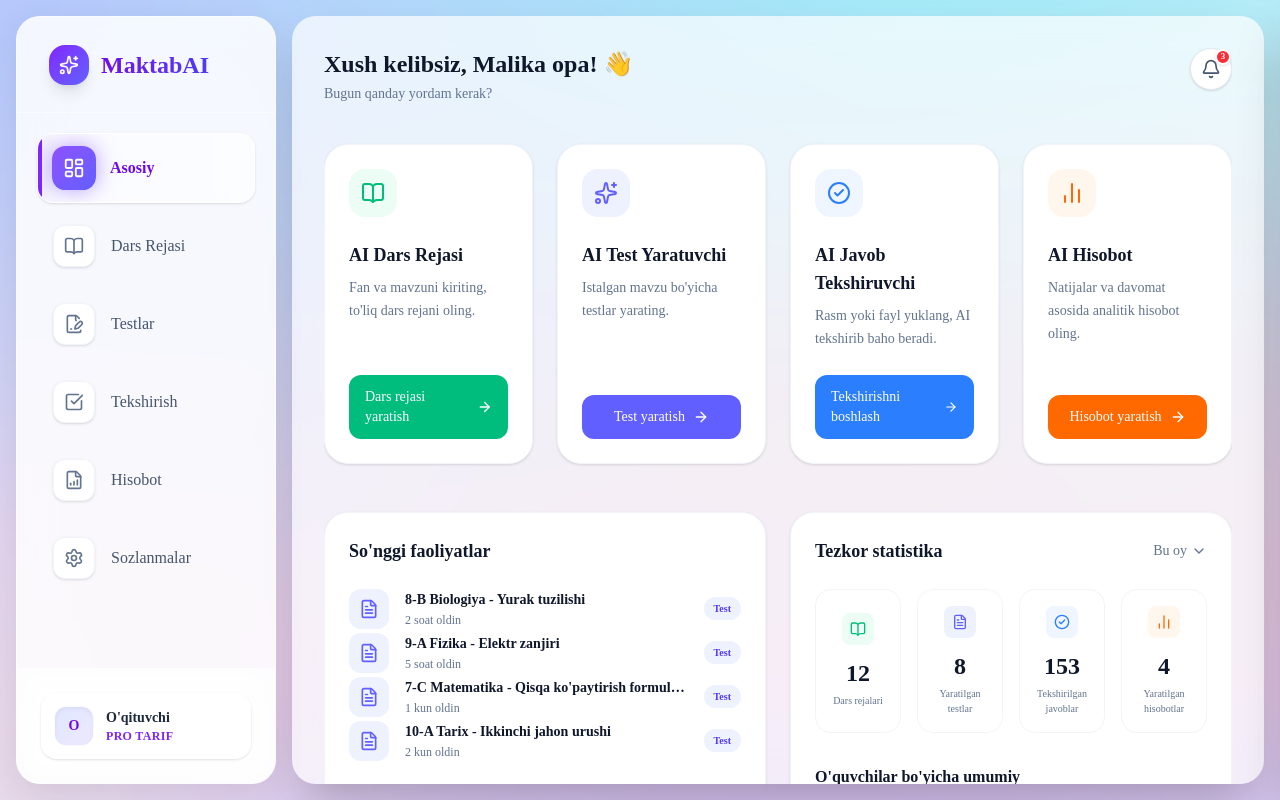
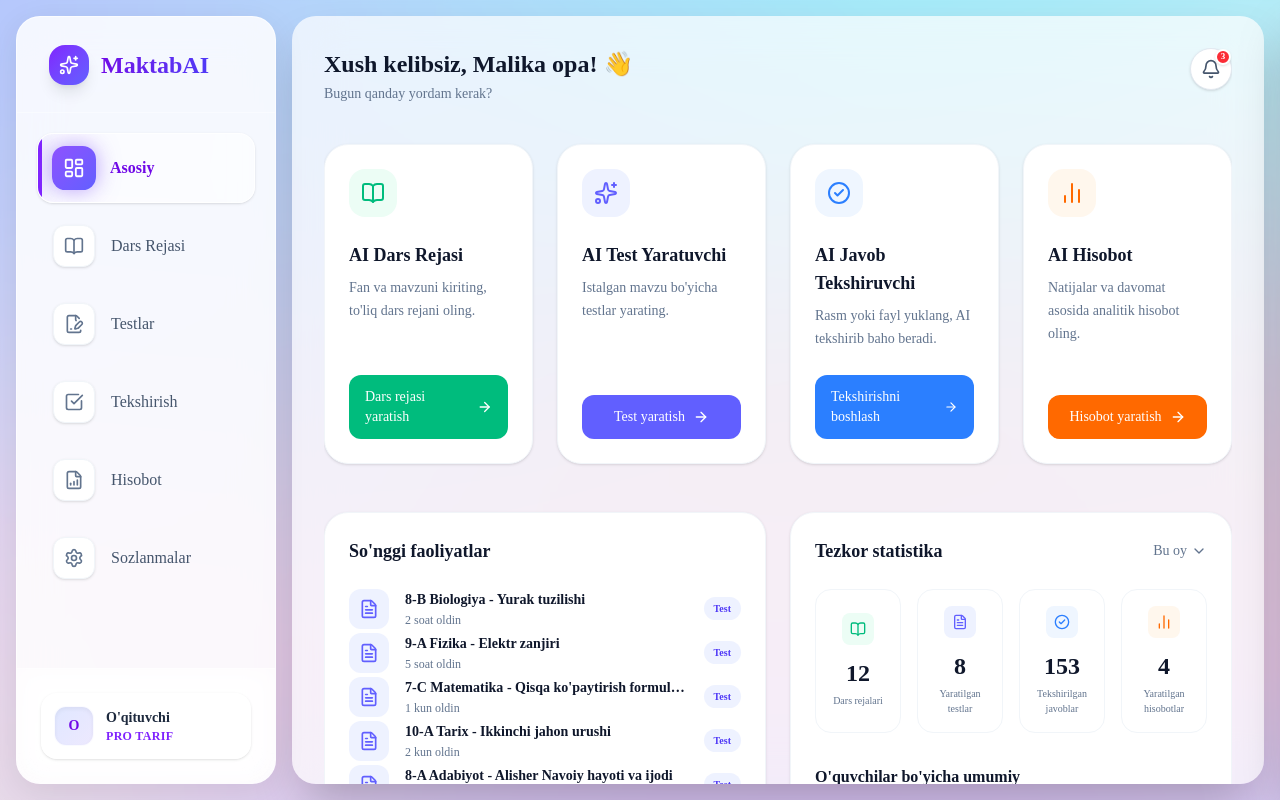
Before and after one commit to baxtiyorovbobojon06-ops/ZeroUp, a Next.js app: page / in a window 1280 px wide. Built offline with nearby package versions, Linux system fonts and the light colour scheme.

Commit message:
feat: Remove 'Barchasini ko'rish' button and render all mockTests directly

```diff
--- a/src/app/page.tsx
+++ b/src/app/page.tsx
@@ -124,7 +124,7 @@ export default function Home() {
           <h2 className="text-lg font-bold text-slate-900 dark:text-slate-100 mb-6">So'nggi faoliyatlar</h2>
 
           <div className="flex-1 space-y-4">
-            {mockTests.slice(0, 4).map((test) => (
+            {mockTests.map((test) => (
               <Link key={test.id} href={`/saved-tests/${test.id}`} className="flex items-center gap-4 group cursor-pointer hover:bg-slate-50 dark:hover:bg-slate-700/30 p-1 -m-1 rounded-xl transition-colors">
                 <div className="w-10 h-10 bg-indigo-50 dark:bg-indigo-900/30 text-indigo-500 rounded-xl flex items-center justify-center shrink-0">
                   <FileText className="w-5 h-5" />
@@ -140,12 +140,6 @@ export default function Home() {
                 </span>
               </Link>
             ))}
-          </div>
-
-          <div className="mt-6 text-center">
-            <Link href="#" className="text-indigo-600 dark:text-indigo-400 font-semibold text-sm flex items-center justify-center gap-1 hover:underline">
-              Barchasini ko'rish <ArrowRight className="w-4 h-4" />
-            </Link>
           </div>
         </div>
 
```
